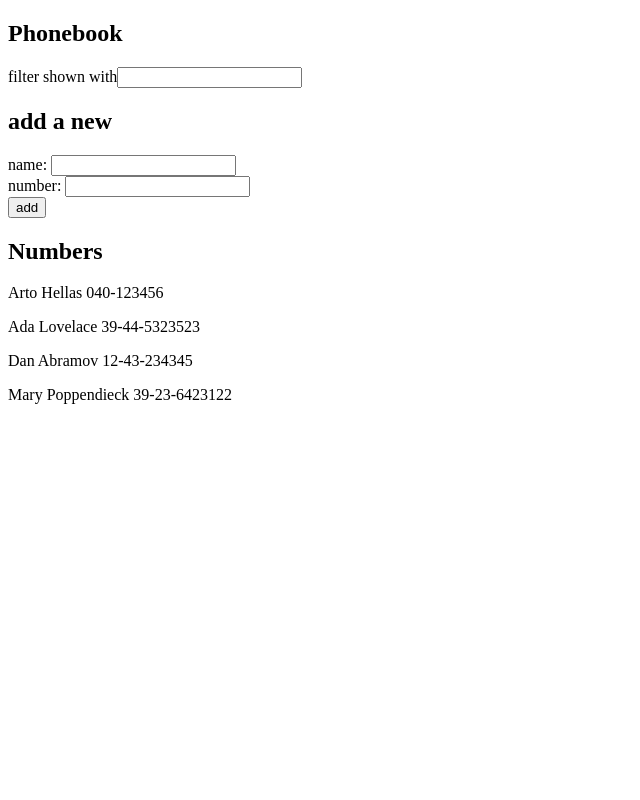
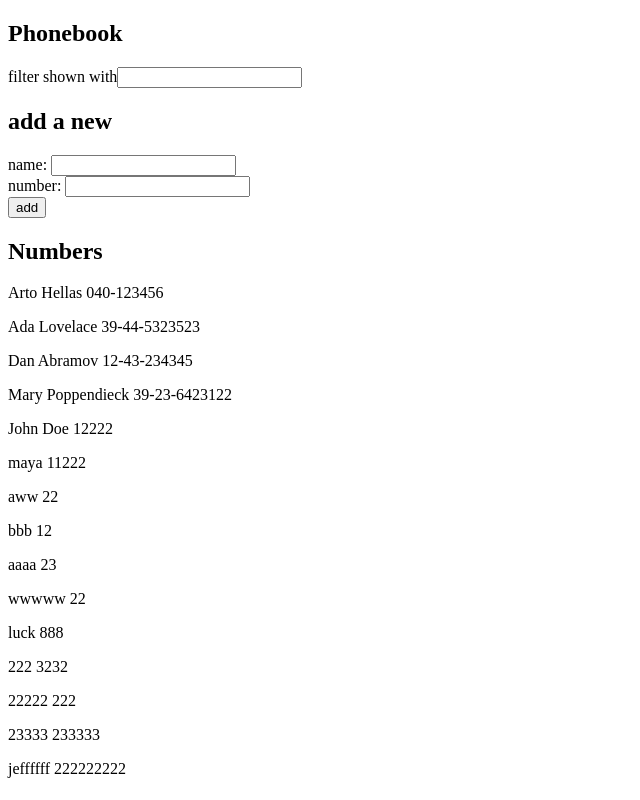
Before and after one commit to hafezfhmi/fso-full-stack-open, a React (Create React App) app in the folder part2/phonebook/: page / in a window 1280 px wide. Shown: the whole page, without its empty margins (0-640 px from the left). Built offline with nearby package versions, Linux system fonts and the light colour scheme; data requests are answered from the project's data file.

Commit message:
Done Exercise 2.15-2.16

```diff
--- a/part2/phonebook/db.json
+++ b/part2/phonebook/db.json
@@ -19,6 +19,61 @@
       "name": "Mary Poppendieck",
       "number": "39-23-6423122",
       "id": 4
+    },
+    {
+      "name": "John Doe",
+      "number": "12222",
+      "id": 5
+    },
+    {
+      "name": "maya",
+      "number": "11222",
+      "id": 6
+    },
+    {
+      "name": "aww",
+      "number": "22",
+      "id": 7
+    },
+    {
+      "name": "bbb",
+      "number": "12",
+      "id": 8
+    },
+    {
+      "name": "aaaa",
+      "number": "23",
+      "id": 9
+    },
+    {
+      "name": "wwwww",
+      "number": "22",
+      "id": 10
+    },
+    {
+      "name": "luck",
+      "number": "888",
+      "id": 11
+    },
+    {
+      "name": "222",
+      "number": "3232",
+      "id": 12
+    },
+    {
+      "name": "22222",
+      "number": "222",
+      "id": 13
+    },
+    {
+      "name": "23333",
+      "number": "233333",
+      "id": 14
+    },
+    {
+      "name": "jeffffff",
+      "number": "222222222",
+      "id": 15
     }
   ]
 }
--- a/part2/phonebook/src/App.js
+++ b/part2/phonebook/src/App.js
@@ -1,5 +1,5 @@
 import React, { useState, useEffect } from 'react';
-import axios from 'axios';
+import phonebookServices from './services/phonebook';
 
 const SearchFilter = ({ getFilter, filterName }) => {
   return (
@@ -55,8 +55,10 @@ const App = () => {
   const [filterName, setFilterName] = useState('');
 
   useEffect(() => {
-    axios.get('http://localhost:3001/persons').then((response) => {
-      setPersons(response.data);
+    // getAll executed and .then is chained afterwards
+    // more like axios.get().then().then()
+    phonebookServices.getAll().then((response) => {
+      setPersons(response);
     });
   }, []);
 
@@ -77,7 +79,14 @@ const App = () => {
     if (persons.find((curr) => curr.name === newName) !== undefined) {
       alert(`${newName} is already added to phonebook`);
     } else {
-      setPersons(persons.concat({ name: newName, number: newNumber }));
+      // We post data to the server and we also do setPersons because our data is only fetched at initial render \
+      // (Modified setPersons to use response data instead)
+      phonebookServices
+        .add({ name: newName, number: newNumber })
+        .then((response) => {
+          setPersons(persons.concat(response));
+        });
+
       setNewName('');
       setNewNumber('');
     }
--- /dev/null
+++ b/part2/phonebook/src/services/phonebook.js
@@ -0,0 +1,17 @@
+import axios from 'axios';
+const baseURL = 'http://localhost:3001/persons';
+
+const getAll = () => {
+  return axios.get(baseURL).then((response) => response.data);
+};
+
+const add = (newPhoneNumber) => {
+  return axios.post(baseURL, newPhoneNumber).then((response) => response.data);
+};
+
+const phonebookServices = {
+  getAll,
+  add,
+};
+
+export default phonebookServices;
```
